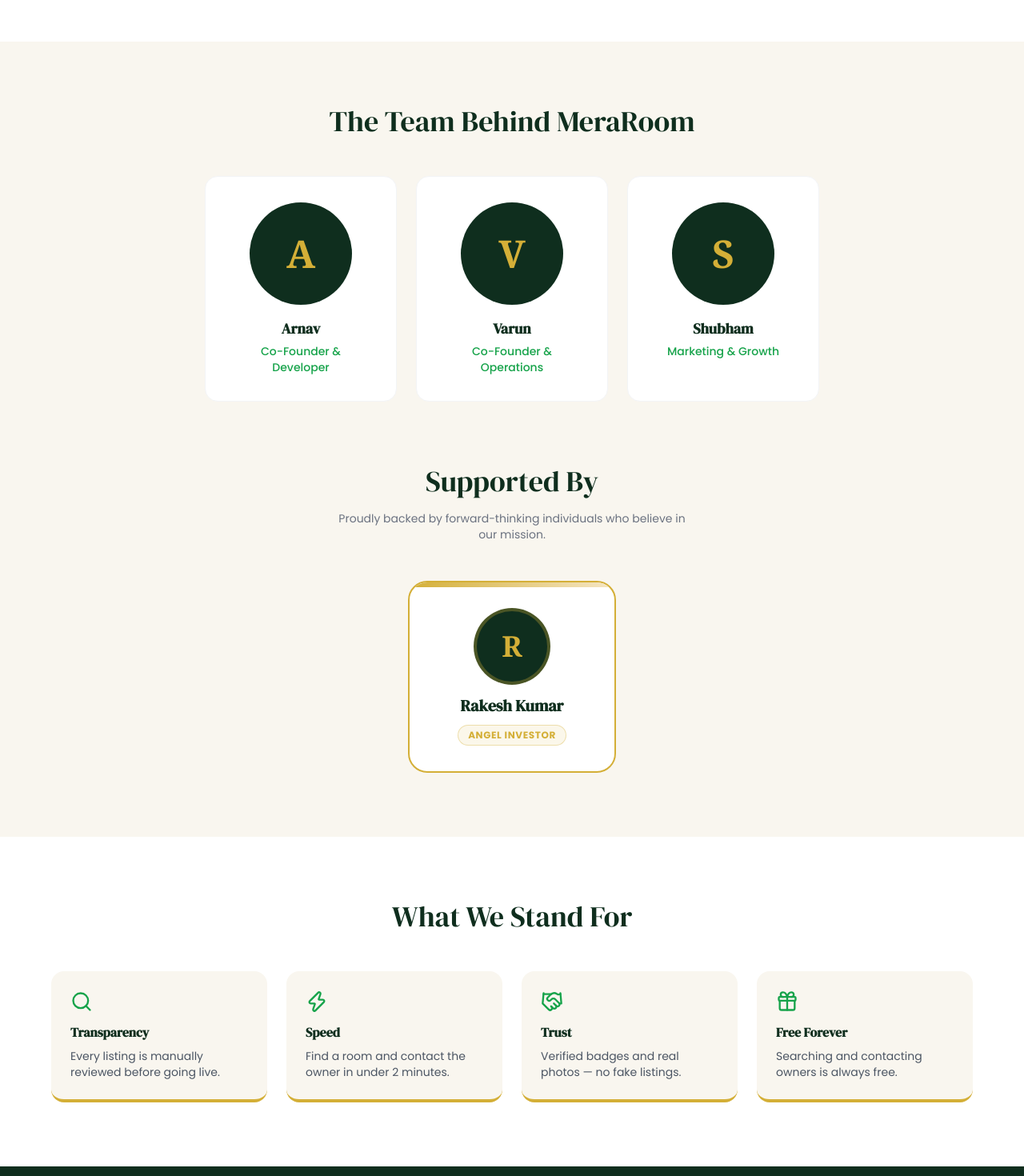
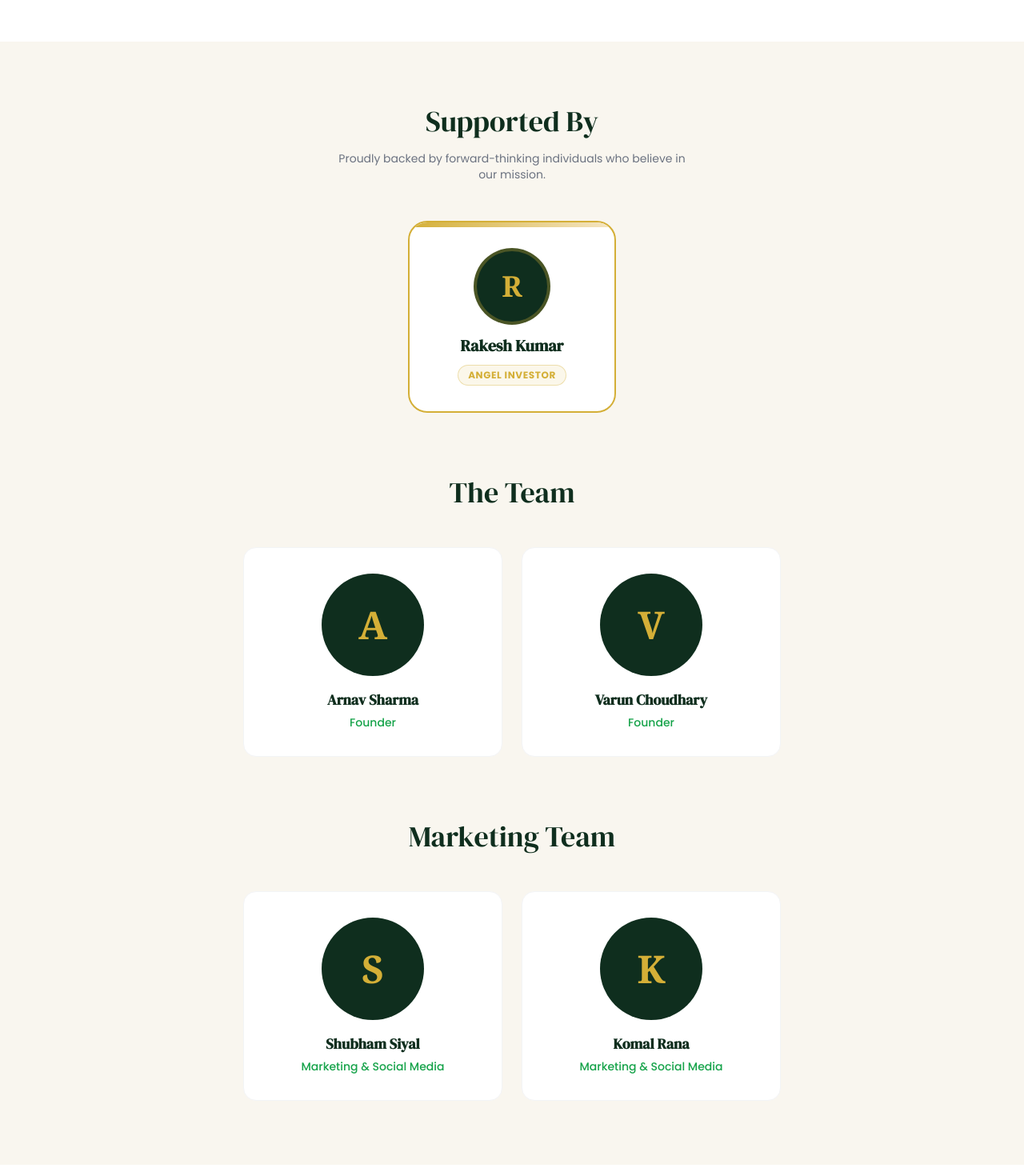
Before and after one commit to Arnav-Sharma437/MeraRoom, a Next.js app: page /about in a window 1280 px wide. Shown: the part 960-2430 px from the top of the page at 80% size. Built offline with nearby package versions, Linux system fonts and the light colour scheme; no server answers; the database is empty.

Commit message:
feat: update team structure

```diff
--- a/app/(public)/about/page.tsx
+++ b/app/(public)/about/page.tsx
@@ -20,38 +20,67 @@
 
 const fallbackCoreTeam = [
   {
-    _id: '1',
-    name: 'Arnav',
-    role: 'Co-Founder & Developer',
-    category: 'core',
-    image: null,
+    name: 'Arnav Sharma',
+    role: 'Founder',
+    category: 'core' as const,
+    image: null as string | null,
   },
   {
-    _id: '2',
-    name: 'Varun',
-    role: 'Co-Founder & Operations',
-    category: 'core',
-    image: null,
+    name: 'Varun Choudhary',
+    role: 'Founder',
+    category: 'core' as const,
+    image: null as string | null,
+  }
+];
+
+const fallbackMarketingTeam = [
+  {
+    name: 'Shubham Siyal',
+    role: 'Marketing & Social Media',
+    category: 'core' as const,
+    image: null as string | null,
   },
   {
-    _id: '3',
-    name: 'Shubham',
-    role: 'Marketing & Growth',
-    category: 'core',
-    image: null,
+    name: 'Komal Rana',
+    role: 'Marketing & Social Media',
+    category: 'core' as const,
+    image: null as string | null,
   }
 ];
 
 const fallbackInvestor = {
-  _id: '4',
   name: 'Rakesh Kumar',
   role: 'Angel Investor',
-  category: 'investor',
-  image: null,
+  category: 'investor' as const,
+  image: null as string | null,
 };
 
 export default function AboutPage() {
-  const team = [...fallbackCoreTeam, fallbackInvestor];
+  const [members, setMembers] = useState<any[]>([]);
+
+  useEffect(() => {
+    let active = true;
+    fetch('/api/team')
+      .then((res) => res.json())
+      .then((json) => {
+        if (active && json.success && Array.isArray(json.data) && json.data.length > 0) {
+          setMembers(json.data);
+        }
+      })
+      .catch((err) => console.error('Error loading team members:', err));
+    return () => {
+      active = false;
+    };
+  }, []);
+
+  const dbInvestors = members.filter((m) => m.category === 'investor' || m.role.toLowerCase().includes('investor'));
+  const dbFounders = members.filter((m) => m.category !== 'investor' && m.role.toLowerCase().includes('founder'));
+  const dbMarketing = members.filter((m) => m.category !== 'investor' && m.role.toLowerCase().includes('marketing'));
+
+  const founders = dbFounders.length > 0 ? dbFounders : fallbackCoreTeam;
+  const marketing = dbMarketing.length > 0 ? dbMarketing : fallbackMarketingTeam;
+  const investors = dbInvestors.length > 0 ? dbInvestors : [fallbackInvestor];
+
   return (
     <div className="min-h-screen">
       {/* Hero */}
@@ -138,7 +167,7 @@
         </div>
       </section>
 
-      {/* Team */}
+      {/* Team Section */}
       <section className="bg-[#F9F6EF] dark:bg-[#0D150D] py-20 px-6">
         <motion.div
           variants={staggerContainer(0.1)}
@@ -147,55 +176,8 @@
           viewport={viewportOnce}
           className="container mx-auto max-w-4xl"
         >
-          <motion.h2
-            variants={fadeInUp}
-            className="font-display text-3xl sm:text-4xl text-center text-[#0F2E1E] dark:text-white mb-12"
-          >
-            The Team Behind MeraRoom
-          </motion.h2>
-
-          <div className="grid grid-cols-1 md:grid-cols-3 gap-6 max-w-3xl mx-auto">
-            {team.filter((member) => member.category === 'core' || !member.category).map((member) => {
-              const initial = member.name.charAt(0).toUpperCase();
-              return (
-                <motion.div
-                  key={member._id || member.name}
-                  variants={fadeInUp}
-                  className="bg-white dark:bg-[#111A11] rounded-2xl p-8 text-center border border-gray-100 dark:border-[#1F2E1F] hover:shadow-lg transition-all duration-300 hover:-translate-y-1"
-                >
-                  {/* Avatar */}
-                  <div className="w-28 h-28 md:w-32 md:h-32 mx-auto mb-4 rounded-full bg-[#0F2E1E] flex items-center justify-center text-[#D4AF37] text-4xl md:text-5xl font-bold font-serif relative overflow-hidden shrink-0">
-                    {member.image ? (
-                      <Image
-                        src={member.image}
-                        alt={member.name}
-                        width={128}
-                        height={128}
-                        className="rounded-full object-cover w-28 h-28 md:w-32 md:h-32"
-                        unoptimized
-                      />
-                    ) : (
-                      initial
-                    )}
-                  </div>
-
-                  {/* Name */}
-                  <h3 className="font-semibold text-lg text-[#0F2E1E] dark:text-white mb-1">
-                    {member.name}
-                  </h3>
-
-                  {/* Role */}
-                  <p className="text-[#16A34A] text-sm font-medium">
-                    {member.role}
-                  </p>
-                </motion.div>
-              );
-            })}
-          </div>
-
-          {/* Investors Category Section */}
-          {team.some((member) => member.category === 'investor') && (
-            <div className="mt-20">
+          {/* Supported By (Angel Investors) */}
+          <div className="mb-20">
             <motion.h2
               variants={fadeInUp}
               className="font-display text-3xl sm:text-4xl text-center text-[#0F2E1E] dark:text-white mb-4"
@@ -210,7 +192,7 @@
             </motion.p>
 
             <div className="flex flex-wrap justify-center gap-6 max-w-xl mx-auto">
-                {team.filter((member) => member.category === 'investor').map((member) => {
+              {investors.map((member: any) => {
                 const initial = member.name.charAt(0).toUpperCase();
                 return (
                   <motion.div
@@ -251,7 +233,104 @@
               })}
             </div>
           </div>
+
+          {/* Core Founders */}
+          <div className="mb-20">
+            <motion.h2
+              variants={fadeInUp}
+              className="font-display text-3xl sm:text-4xl text-center text-[#0F2E1E] dark:text-white mb-12"
+            >
+              The Team
+            </motion.h2>
+
+            <div className="grid grid-cols-1 sm:grid-cols-2 gap-6 max-w-2xl mx-auto">
+              {founders.map((member: any) => {
+                const initial = member.name.charAt(0).toUpperCase();
+                return (
+                  <motion.div
+                    key={member._id || member.name}
+                    variants={fadeInUp}
+                    className="bg-white dark:bg-[#111A11] rounded-2xl p-8 text-center border border-gray-100 dark:border-[#1F2E1F] hover:shadow-lg transition-all duration-300 hover:-translate-y-1"
+                  >
+                    {/* Avatar */}
+                    <div className="w-28 h-28 md:w-32 md:h-32 mx-auto mb-4 rounded-full bg-[#0F2E1E] flex items-center justify-center text-[#D4AF37] text-4xl md:text-5xl font-bold font-serif relative overflow-hidden shrink-0">
+                      {member.image ? (
+                        <Image
+                          src={member.image}
+                          alt={member.name}
+                          width={128}
+                          height={128}
+                          className="rounded-full object-cover w-28 h-28 md:w-32 md:h-32"
+                          unoptimized
+                        />
+                      ) : (
+                        initial
                       )}
+                    </div>
+
+                    {/* Name */}
+                    <h3 className="font-semibold text-lg text-[#0F2E1E] dark:text-white mb-1">
+                      {member.name}
+                    </h3>
+
+                    {/* Role */}
+                    <p className="text-[#16A34A] text-sm font-medium">
+                      {member.role}
+                    </p>
+                  </motion.div>
+                );
+              })}
+            </div>
+          </div>
+
+          {/* Marketing Team */}
+          <div>
+            <motion.h2
+              variants={fadeInUp}
+              className="font-display text-3xl sm:text-4xl text-center text-[#0F2E1E] dark:text-white mb-12"
+            >
+              Marketing Team
+            </motion.h2>
+
+            <div className="grid grid-cols-1 sm:grid-cols-2 gap-6 max-w-2xl mx-auto">
+              {marketing.map((member: any) => {
+                const initial = member.name.charAt(0).toUpperCase();
+                return (
+                  <motion.div
+                    key={member._id || member.name}
+                    variants={fadeInUp}
+                    className="bg-white dark:bg-[#111A11] rounded-2xl p-8 text-center border border-gray-100 dark:border-[#1F2E1F] hover:shadow-lg transition-all duration-300 hover:-translate-y-1"
+                  >
+                    {/* Avatar */}
+                    <div className="w-28 h-28 md:w-32 md:h-32 mx-auto mb-4 rounded-full bg-[#0F2E1E] flex items-center justify-center text-[#D4AF37] text-4xl md:text-5xl font-bold font-serif relative overflow-hidden shrink-0">
+                      {member.image ? (
+                        <Image
+                          src={member.image}
+                          alt={member.name}
+                          width={128}
+                          height={128}
+                          className="rounded-full object-cover w-28 h-28 md:w-32 md:h-32"
+                          unoptimized
+                        />
+                      ) : (
+                        initial
+                      )}
+                    </div>
+
+                    {/* Name */}
+                    <h3 className="font-semibold text-lg text-[#0F2E1E] dark:text-white mb-1">
+                      {member.name}
+                    </h3>
+
+                    {/* Role */}
+                    <p className="text-[#16A34A] text-sm font-medium">
+                      {member.role}
+                    </p>
+                  </motion.div>
+                );
+              })}
+            </div>
+          </div>
         </motion.div>
       </section>
 
--- a/app/admin/team/page.tsx
+++ b/app/admin/team/page.tsx
@@ -466,7 +466,7 @@
                     required
                     value={role}
                     onChange={(e) => setRole(e.target.value)}
-                    placeholder="Co-Founder & Developer"
+                    placeholder="Founder & Developer"
                     className="w-full rounded-xl px-3 py-2 bg-gray-50 dark:bg-[#0A0F0A] border border-gray-200 dark:border-[#1F2E1F] text-xs text-[#1A1A1A] dark:text-white focus:outline-none"
                   />
                 </div>
--- a/app/api/team/route.ts
+++ b/app/api/team/route.ts
@@ -14,30 +14,20 @@
     const query = isAdmin && all ? {} : { isActive: true };
     let members = await TeamMember.find(query).sort({ order: 1 }).lean();
 
-    // Seed initial members if the collection is empty
+    // Seed/migrate team members if empty or containing old team data
+    const oldMemberExists = await TeamMember.findOne({ name: 'Arnav' });
     const totalCount = await TeamMember.countDocuments();
-    if (totalCount === 0) {
+    if (totalCount === 0 || oldMemberExists) {
+      await TeamMember.deleteMany({});
       const initialSeed = [
-        { name: 'Arnav', role: 'Co-Founder & Developer', category: 'core', order: 1, isActive: true },
-        { name: 'Varun', role: 'Co-Founder & Operations', category: 'core', order: 2, isActive: true },
-        { name: 'Shubham', role: 'Marketing & Growth', category: 'core', order: 3, isActive: true },
-        { name: 'Rakesh Kumar', role: 'Angel Investor', category: 'investor', order: 4, isActive: true }
+        { name: 'Arnav Sharma', role: 'Founder', category: 'core', order: 1, isActive: true },
+        { name: 'Varun Choudhary', role: 'Founder', category: 'core', order: 2, isActive: true },
+        { name: 'Shubham Siyal', role: 'Marketing & Social Media', category: 'core', order: 3, isActive: true },
+        { name: 'Komal Rana', role: 'Marketing & Social Media', category: 'core', order: 4, isActive: true },
+        { name: 'Rakesh Kumar', role: 'Angel Investor', category: 'investor', order: 5, isActive: true }
       ];
       await TeamMember.insertMany(initialSeed);
       members = await TeamMember.find(query).sort({ order: 1 }).lean();
-    } else {
-      // If team members are there but Rakesh Kumar is missing, add Rakesh Kumar
-      const rakesh = await TeamMember.findOne({ name: 'Rakesh Kumar' });
-      if (!rakesh) {
-        await TeamMember.create({
-          name: 'Rakesh Kumar',
-          role: 'Angel Investor',
-          category: 'investor',
-          order: 4,
-          isActive: true
-        });
-        members = await TeamMember.find(query).sort({ order: 1 }).lean();
-      }
     }
 
     return NextResponse.json({ success: true, data: members });
--- a/constants/index.ts
+++ b/constants/index.ts
@@ -33,22 +33,16 @@
 
 export const CONTACTS = [
   {
-    name: 'Arnav',
+    name: 'Arnav Sharma',
     phone: '+91 7876650437',
     whatsapp: '917876650437',
     href: 'https://wa.me/917876650437',
   },
   {
-    name: 'Varun',
+    name: 'Varun Choudhary',
     phone: '+91 9418100803',
     whatsapp: '919418100803',
     href: 'https://wa.me/919418100803',
-  },
-  {
-    name: 'Shubham',
-    phone: '+91 8091063803',
-    whatsapp: '918091063803',
-    href: 'https://wa.me/918091063803',
   },
 ] as const;
 
@@ -422,22 +416,28 @@
 
 export const TEAM = [
   {
-    name: 'Arnav',
-    role: 'Co-Founder & Developer',
+    name: 'Arnav Sharma',
+    role: 'Founder',
     phone: '+91 7876650437',
     href: 'https://wa.me/917876650437',
   },
   {
-    name: 'Varun',
-    role: 'Co-Founder & Operations',
+    name: 'Varun Choudhary',
+    role: 'Founder',
     phone: '+91 9418100803',
     href: 'https://wa.me/919418100803',
   },
   {
     name: 'Shubham Siyal',
-    role: 'Marketing & Growth',
-    phone: '+91 8091063803',
-    href: 'https://wa.me/918091063803',
+    role: 'Marketing & Social Media',
+  },
+  {
+    name: 'Komal Rana',
+    role: 'Marketing & Social Media',
+  },
+  {
+    name: 'Rakesh Kumar',
+    role: 'Angel Investor',
   },
 ] as const;
 
```
Lines whose indentation alone changed are shown as unchanged.
